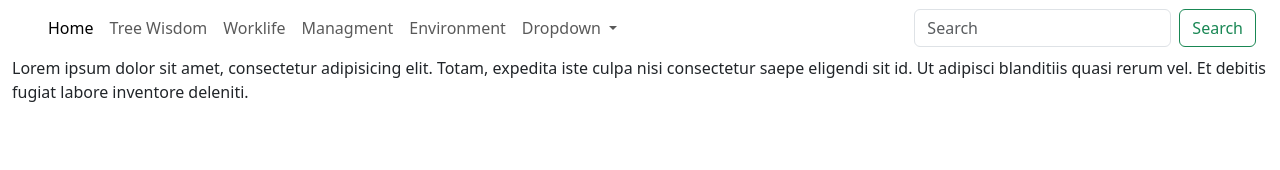
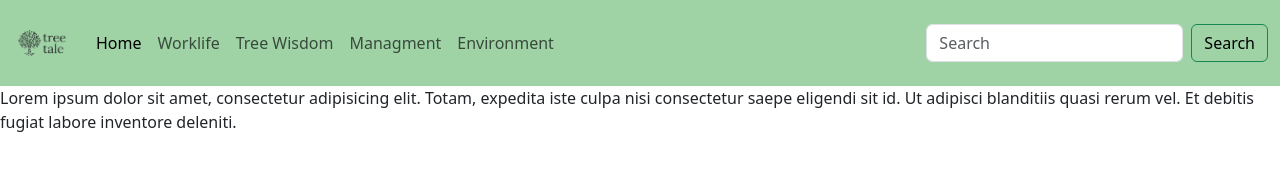
Before and after one commit to JesuOlave/Web.TreeTale.2.0, a plain HTML site: page index.html in a window 1280 px wide. Drawn offline with nearby package versions, Linux system fonts and the light colour scheme.

Commit message:
Incorporación de Navbar

```diff
--- a/index.html
+++ b/index.html
@@ -11,12 +11,12 @@
     <title>Document</title>
 </head>
 <body>
-    <div class="container-fluid">
    <header>
       <nav class="navbar navbar-expand-lg bg-estilo-jesu">
         <div class="container-fluid">
           <a class="navbar-brand" href="#">
-            <img src="" alt=""></a>
+          <img class="logo-navbar" src="./assets/TreeTale_Logo.png" alt="TreeTale_Logo">
+          </a>
          <button class="navbar-toggler" type="button" data-bs-toggle="collapse" data-bs-target="#navbarSupportedContent"   aria-controls="navbarSupportedContent" aria-expanded="false" aria-label="Toggle navigation">
           <span class="navbar-toggler-icon"></span>
          </button>
@@ -26,33 +26,21 @@
                <a class="nav-link active" aria-current="page" href="#">Home</a>
              </li>
              <li class="nav-item">
-          <a class="nav-link" href="#">Tree Wisdom</a>
+               <a class="nav-link" href="./pages/worklife.html">Worklife</a>
              </li>
              <li class="nav-item">
-          <a class="nav-link" href="#">Worklife</a>
+               <a class="nav-link" href="./pages/treeWisdom.html">Tree Wisdom</a>
              </li>
              <li class="nav-item">
-          <a class="nav-link" href="#">Managment</a>
+               <a class="nav-link" href="./pages/managment.html">Managment</a>
              </li>
              <li class="nav-item">
-          <a class="nav-link" href="#">Environment</a>
+               <a class="nav-link" href="./pages/environment.html">Environment</a>
              </li>
-          <li class="nav-item dropdown">
-           <a class="nav-link dropdown-toggle" href="#" role="button" data-bs-toggle="dropdown" aria-expanded="false">
-            Dropdown
-           </a>
-          <ul class="dropdown-menu">
-            <li><a class="dropdown-item" href="#">Action</a></li>
-            <li><a class="dropdown-item" href="#">Another action</a></li>
-            <li><hr class="dropdown-divider"></li>
-            <li><a class="dropdown-item" href="#">Something else here</a></li>
             </ul>
-         </li>
-
-        </ul>
-        <form class="d-flex" role="search">
-         <input class="form-control me-2" type="search" placeholder="Search" aria-label="Search"/>
-         <button class="btn btn-outline-success" type="submit">Search</button>
+            <form class="d-flex boton-search" role="search">
+              <input class="form-control me-2 boton-search" type="search" placeholder="Search" aria-label="Search"/>
+              <button class="btn btn-outline-success boton-search" type="submit">Search</button>
             </form>
           </div>
         </div>
--- a/styles/styles.css
+++ b/styles/styles.css
@@ -1,3 +1,11 @@
+
+.logo-navbar{
+    width: 60px
+
+}
 .bg-estilo-jesu{
-    color: #599443;
+    background-color: rgb(159, 211, 166);
 }
+.boton-search{
+    color: black;
+}
```
Also changed, not shown: assets/TreeTale_Logo.png (added), 1 other file. Lines whose indentation alone changed are shown as unchanged.
